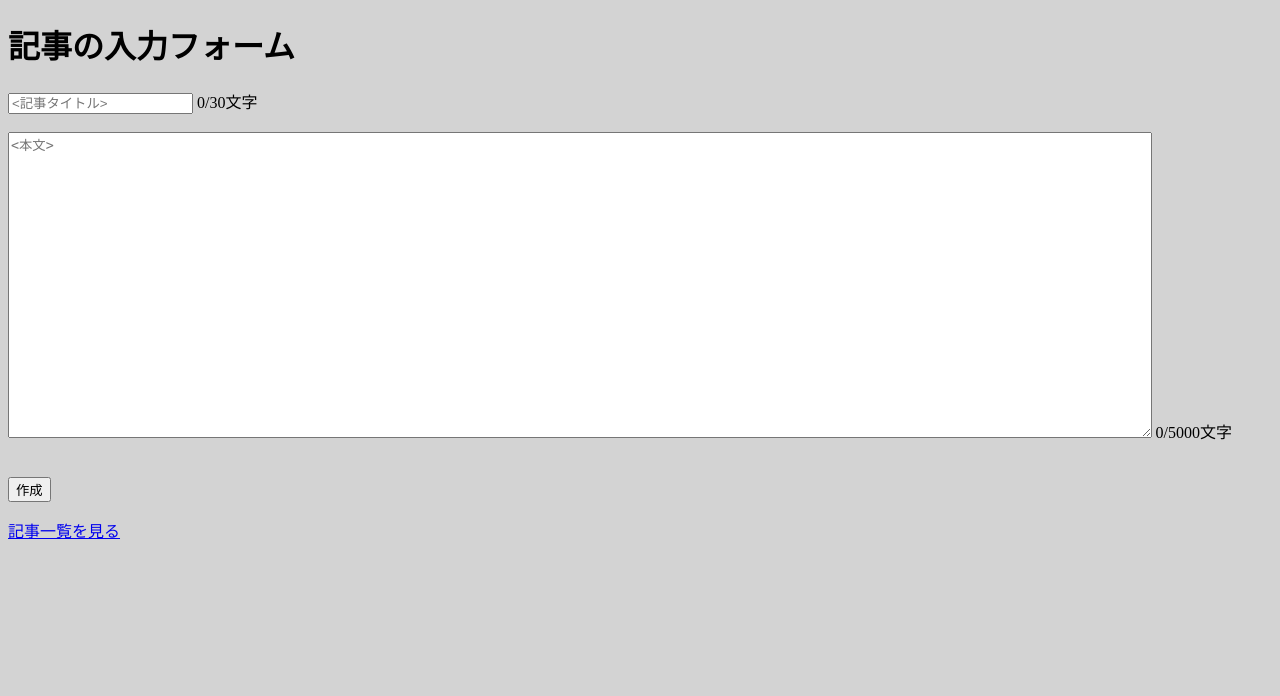
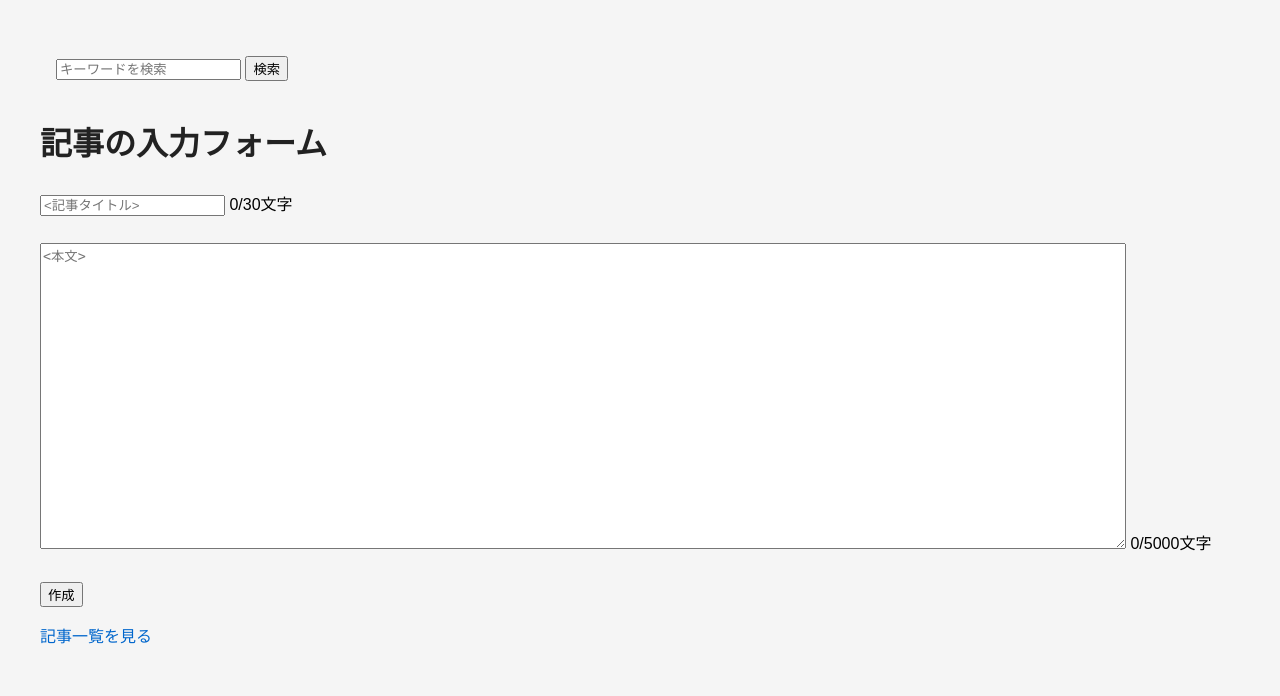
Before and after one commit to yunytbvrfecd/auto-related-posts, a Flask app: page / in a window 1280 px wide. Shown: the top 696 px of the page. Run offline with Flask 3, Linux system fonts and the light colour scheme.

Commit message:
リンクを色々入れ替えるので一旦保存

```diff
--- a/app.py
+++ b/app.py
@@ -1,18 +1,38 @@
-from flask import Flask, render_template, request, redirect, url_for
 import uuid
 import boto3
+import os
+
+from flask import Flask, render_template, request, redirect, url_for
 from extract_keywords import extract_keywords
+from flask_login import UserMixin, LoginManager, login_user, logout_user, login_required, current_user
 
 dynamodb = boto3.resource('dynamodb', region_name='us-east-1')
 table = dynamodb.Table('test-articles')
 
+class User(UserMixin):
+    def __init__(self, id):
+        self.id = id
+
 app = Flask(__name__)
+app.secret_key = os.urandom(24)
+
+login_manager = LoginManager()
+login_manager.init_app(app)
+login_manager.login_view = 'login'
+
+@login_manager.user_loader
+def load_user(user_id):
+    return User(user_id)
+
+
+
 
 @app.route('/')
 def hello():
     return render_template('form.html')  # ← HTMLフォームに切り替えるとよいかも？
 
 @app.route('/postarticle', methods=['POST'])
+@login_required
 def postarticle():
     article_text = request.form['articletxt']
     title = request.form['title']
@@ -104,5 +124,32 @@ def get_all_articles():
     response = table.scan()
     return response.get('Items', [])
 
+@app.route('/login', methods=['GET', 'POST'])
+def login():
+    if request.method == 'POST':
+        username = request.form['username']
+        password = request.form['password']
+
+        if username == 'admin' and password == 'PASSWORD':
+            user = User(id=username)
+            login_user(user)
+            return redirect(url_for('form'))
+        else:
+            return '駄目っぽい'
+    else:
+        return '''
+        <form method="POST">
+            <input type=text name=username placeholder="Username">
+            <input type=password name=password placeholder="Password">
+            <input type=submit value=Login>
+        </form>
+        '''
+
+@app.route('/logout')
+@login_required
+def logout():
+    logout_user()
+    return redirect(url_for('/article_list'))
+
 if __name__ == '__main__':
     app.run(debug=True)
--- /dev/null
+++ b/templates/base.html
@@ -0,0 +1,44 @@
+<!DOCTYPE html>
+<html lang="ja">
+<head>
+  <meta charset="UTF-8">
+  <title>{% block title %}Base{% endblock %}</title>
+  <style>
+    body {
+      background-color: #f5f5f5;
+      font-family: sans-serif;
+      padding: 2em;
+      line-height: 1.6;
+    }
+    h1, h2 {
+      color: #222;
+    }
+    a {
+      color: #0066cc;
+      text-decoration: none;
+    }
+    a:hover {
+      text-decoration: underline;
+    }
+    .search-bar {
+      position: sticky;
+      top: 0;
+      background: #f5f5f5;
+      padding: 1em;
+    }
+  </style>
+</head>
+<body>
+
+  <div class="search-bar">
+    <form action="/search" method="get">
+      <input type="text" name="q" placeholder="キーワードを検索" />
+      <button type="submit">検索</button>
+    </form>
+  </div>
+
+  {% block content %}
+  {% endblock %}
+
+</body>
+</html>
--- a/templates/form.html
+++ b/templates/form.html
@@ -1,30 +1,47 @@
-<!DOCTYPE html>
-<html lang="en" style="background-color:lightgray">
-<head>
-    <meta charset="UTF-8">
-    <title>記事作成フォーム</title>
-    <script>
-        function updateCount(input,count,max){
-            const text = document.getElementById(input);
-            const counter = document.getElementById(count);
-            counter.textContent = `${text.value.length}/${max}`;
-        }
-    </script>
-</head>
-<body>
+{% extends 'base.html' %}
+
+{% block title %}記事作成フォーム{% endblock %}
+
+{% block content %}
 <h1>記事の入力フォーム</h1>
+
 <form method="post" action="/postarticle">
-    <input type="text" id = "title" name="title" placeholder="<記事タイトル>" required minlength="5" oninput="updateCount('title','title-count',30)">
-    <span id="title-count">0/30文字</span>
-    <br><br>
-    <textarea id = "articletxt" name ="articletxt" style="width: 90%; height: 300px;" placeholder="<本文>" required minlength="10" oninput="updateCount('articletxt','body-count',5000)"></textarea>
-    <span id="body-count">0/5000文字</span>
-    <br><br>
-    <p><input
-    type="submit"
-    value ="作成"
-    ></p>
+  <input
+    type="text"
+    id="title"
+    name="title"
+    placeholder="<記事タイトル>"
+    required
+    minlength="5"
+    oninput="updateCount('title','title-count',30)"
+  >
+  <span id="title-count">0/30文字</span>
+
+  <br><br>
+
+  <textarea
+    id="articletxt"
+    name="articletxt"
+    style="width: 90%; height: 300px;"
+    placeholder="<本文>"
+    required
+    minlength="10"
+    oninput="updateCount('articletxt','body-count',5000)"
+  ></textarea>
+  <span id="body-count">0/5000文字</span>
+
+  <br><br>
+
+  <input type="submit" value="作成">
 </form>
-<a href="/article_list">記事一覧を見る</a>
-</body>
-</html>
+
+<p><a href="{{ url_for('show_article_list') }}">記事一覧を見る</a></p>
+
+<script>
+function updateCount(input, count, max) {
+    const text = document.getElementById(input);
+    const counter = document.getElementById(count);
+    counter.textContent = `${text.value.length}/${max}文字`;
+}
+</script>
+{% endblock %}
```
